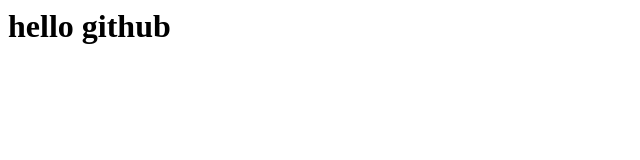
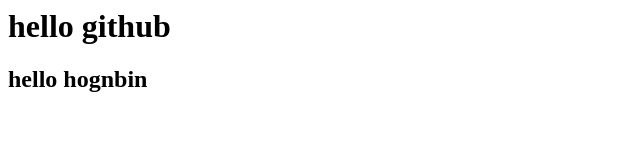
Before and after one commit to CUMT530849827/CUMT530849827.github.io, a plain HTML site: page index.html in a window 1280 px wide. Shown: the whole page, without its empty margins (0-640 px from the left). Drawn offline with Linux system fonts and the light colour scheme.

Commit message:
index.html

```diff
--- a/index.html
+++ b/index.html
@@ -1 +1,2 @@
 <h1> hello github</h1>
+<h2> hello hognbin</h2>
```
